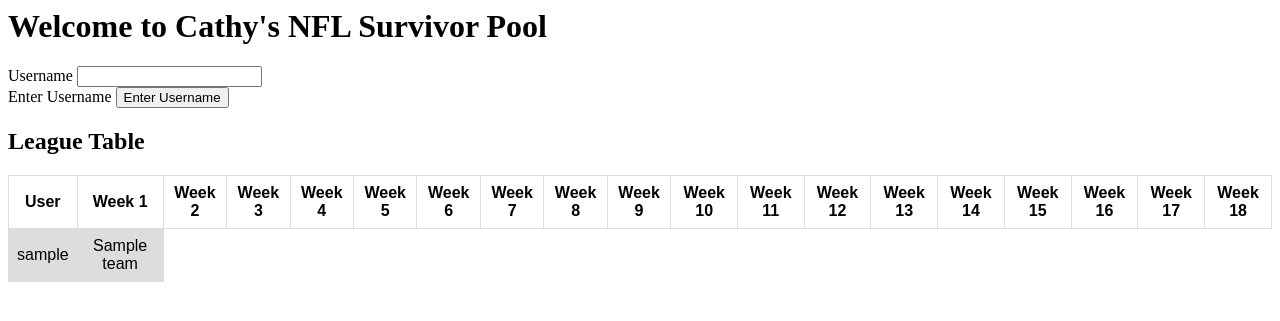
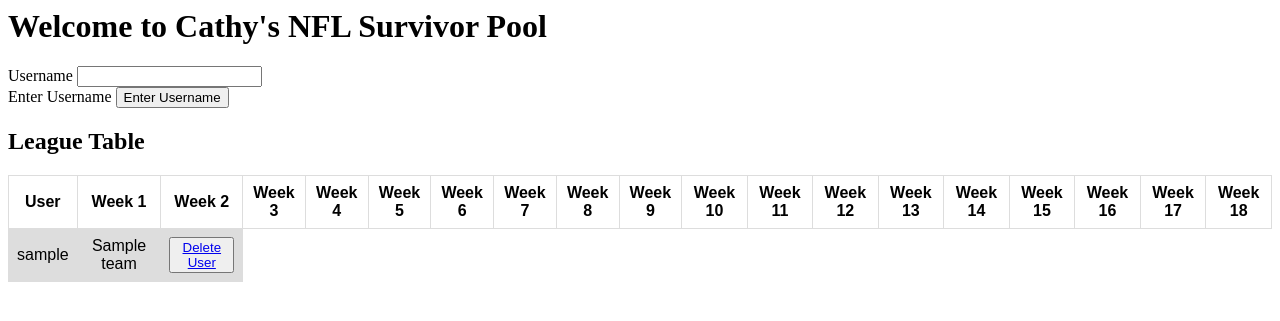
Before and after one commit to cathysimms/nflsurvivor, a Flask app: page / in a window 1280 px wide. Shown: the top 321 px of the page. Run offline with Flask 2, Linux system fonts and the light colour scheme; tables that the repository leaves empty hold one stand-in row (values such as "Sample post").

Commit message:
delete user feature added

```diff
--- a/application/routes.py
+++ b/application/routes.py
@@ -85,3 +85,17 @@
     db.session.commit()
 
     return redirect(url_for('week', username = username, week_no = week_no))
+
+@app.route('/delete/<int:id>', methods=['GET','POST'])
+def delete(id):
+
+    user = Users.query.filter_by(id = id).first()
+    picks = Picks.query.filter_by(user_id = id).all()
+
+    db.session.delete(user)
+    for pick in picks:
+        db.session.delete(pick)
+
+    db.session.commit()
+
+    return redirect(url_for('home'))
--- a/application/templates/home.html
+++ b/application/templates/home.html
@@ -50,11 +50,13 @@
                 <td>{{team.team_name}}</td>
                 {% endif %}
             {% endfor %}
+            <td><button><a href ="{{url_for('delete', id = user.id)}}"> Delete User</a> </button></td>
         </tr>
         {% endfor %}
     </table>
     {% endif %}
 
 
+
 </body>
 </html>
```
